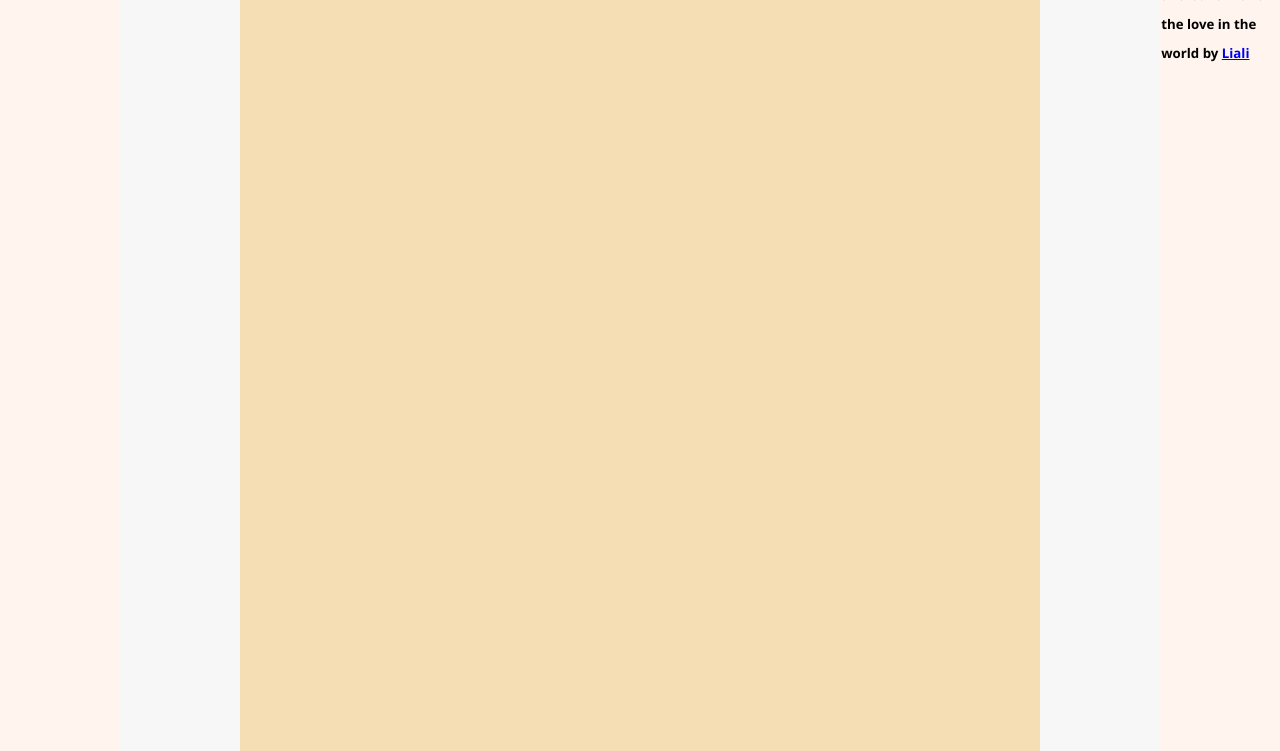
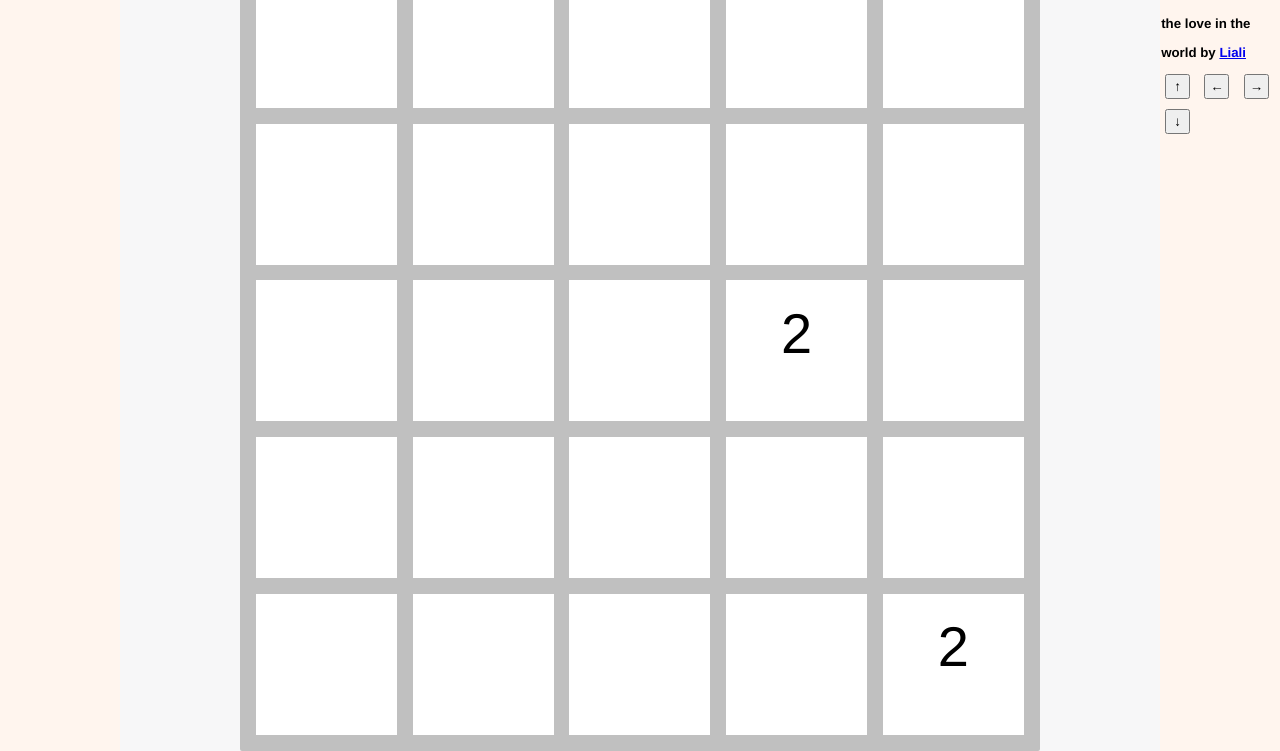
Before and after one commit to Lialil/lialil.github.io, a website: page index.html in a window 1280 px wide. Shown: the part 49-800 px from the top of the page. Drawn offline with Linux system fonts and the light colour scheme.

Commit message:
creating gameInBrowser

```diff
--- a/game.js
+++ b/game.js
@@ -1,11 +1,10 @@
-function game2048(size) {
+function Game2048(size) {
   this.size = size;
   this.field = [];
 }
+// module.exports.Game2048 = Game2048;
 
-module.exports.game2048 = game2048;
-
-game2048.prototype.addTwo = function addTwo() {
+Game2048.prototype.addTwo = function addTwo() {
   const zeroElements = [];
   this.field.forEach((item, index) => {
     if (item === 0) {
@@ -20,67 +19,59 @@ game2048.prototype.addTwo = function addTwo() {
   return false;
 };
 
-game2048.prototype.createField = function createField() {
+Game2048.prototype.createField = function createField() {
   this.field = Array(this.size * this.size).fill(0);
   this.addTwo();
   this.addTwo();
   return this.changeView();
 };
 
-game2048.prototype.fieldSize = function fieldSize(field) {
-  return Math.sqrt(field.length);
+Game2048.prototype.createRow = function createRow(row) {
+  row *= this.size;
+  return this.field.slice(row, row + this.size);
 };
 
-game2048.prototype.createRow = function createRow(row) {
-  const n = this.fieldSize(this.field);
-  row *= n;
-  return this.field.slice(row, row + n);
-};
-
-game2048.prototype.changeView = function changeView() {
-  const n = this.fieldSize(this.field);
+Game2048.prototype.changeView = function changeView() {
   const anotherField = [];
-  for (let i = 0; i < n; i++) {
+  for (let i = 0; i < this.size; i++) {
     const rowOfField = this.createRow(i);
     anotherField[i] = rowOfField;
   }
   return anotherField;
 };
 
-game2048.prototype.replaceValueRow = function replaceValueRow(field, row, column) {
+Game2048.prototype.replaceValueRow = function replaceValueRow(field, row, column) {
   row.forEach((item, index) => {
     field.splice(index + column, 1, row[index]);
   });
 };
 
-game2048.prototype.mirror = function mirror() {
-  const n = this.fieldSize(this.field);
-  for (let i = 0; i < n; i++) {
+Game2048.prototype.mirror = function mirror() {
+  for (let i = 0; i < this.size; i++) {
     const rowOfField = this.createRow(i);
     rowOfField.reverse();
-    this.replaceValueRow(this.field, rowOfField, i * n);
+    this.replaceValueRow(this.field, rowOfField, i * this.size);
   }
 };
 
-game2048.prototype.rotate = function rotate() {
+Game2048.prototype.rotate = function rotate() {
   const newField = [];
-  const n = this.fieldSize(this.field);
-  for (let i = 0; i < n; i++) {
-    for (let j = i; j < n * n; j += n) {
+  for (let i = 0; i < this.size; i++) {
+    for (let j = i; j < this.size * this.size; j += this.size) {
       newField.push(this.field[j]);
     }
   }
   this.replaceValueRow(this.field, newField, 0);
 };
 
-game2048.prototype.moveNoZeroElementsInLeft = function moveNoZeroElementsInLeft(row) {
+Game2048.prototype.moveNoZeroElementsInLeft = function moveNoZeroElementsInLeft(row) {
   const noZeroElements = row.filter(element => element !== 0);
   row.fill(0);
 
   this.replaceValueRow(row, noZeroElements, 0);
 };
 
-game2048.prototype.mergeSameElements = function mergeSameElements(row) {
+Game2048.prototype.mergeSameElements = function mergeSameElements(row) {
   row.forEach((item, index) => {
     if (item !== 0 && item === row[index + 1]) {
       row[index] += row[index];
@@ -90,13 +81,12 @@ game2048.prototype.mergeSameElements = function mergeSameElements(row) {
   this.moveNoZeroElementsInLeft(row);
 };
 
-game2048.prototype.canSwipeInLeft = function canSwipeInLeft(row) {
+Game2048.prototype.canSwipeInLeft = function canSwipeInLeft(row) {
   return row.some((item, index) => item > 0 && (item === row[index + 1] || row[index - 1] === 0));
 };
 
-game2048.prototype.isFreeCell = function isFreeCell() {
-  const n = this.fieldSize(this.field);
-  for (let i = 0; i < n; i++) {
+Game2048.prototype.isFreeCell = function isFreeCell() {
+  for (let i = 0; i < this.size; i++) {
     const rowOfField = this.createRow(i);
     if (this.canSwipeInLeft(rowOfField)) {
       return true;
@@ -105,54 +95,52 @@ game2048.prototype.isFreeCell = function isFreeCell() {
   return false;
 };
 
-game2048.prototype.swipe = function swipe() {
-  const n = this.fieldSize(this.field);
+Game2048.prototype.swipe = function swipe() {
   const check = this.isFreeCell();
-  for (let i = 0; i < n; i++) {
+  for (let i = 0; i < this.size; i++) {
     const rowOfField = this.createRow(i);
     this.moveNoZeroElementsInLeft(rowOfField);
     this.mergeSameElements(rowOfField);
-    this.replaceValueRow(this.field, rowOfField, i * n);
+    this.replaceValueRow(this.field, rowOfField, i * this.size);
   }
   if (check) {
     this.addTwo();
   }
 };
 
-game2048.prototype.gameOver = function gameOver() {
-  const n = this.fieldSize(this.field);
+Game2048.prototype.gameOver = function gameOver() {
   if (this.field.some(element => element === 0)) {
     return false;
   }
-  if (this.field.some((item, index) => item === this.field[index + n])) {
+  if (this.field.some((item, index) => item === this.field[index + this.size])) {
     return false;
   }
-  if (this.field.some((item, i) => this.field[i] === this.field[i + 1] && i + 1 < i + n)) {
+  if (this.field.some((item, i) => this.field[i] === this.field[i + 1] && i + 1 < i + this.size)) {
     return false;
   }
   return true;
 };
 
-game2048.prototype.handleLeft = function handleLeft() {
+Game2048.prototype.handleLeft = function handleLeft() {
   this.swipe(this.field);
   return this.changeView();
 };
 
-game2048.prototype.handleRight = function handleRight() {
+Game2048.prototype.handleRight = function handleRight() {
   this.mirror(this.field);
   this.swipe(this.field);
   this.mirror(this.field);
   return this.changeView();
 };
 
-game2048.prototype.handleUp = function handleUp() {
+Game2048.prototype.handleUp = function handleUp() {
   this.rotate(this.field);
   this.swipe(this.field);
   this.rotate(this.field);
   return this.changeView();
 };
 
-game2048.prototype.handleDown = function handleDown() {
+Game2048.prototype.handleDown = function handleDown() {
   this.rotate(this.field);
   this.mirror(this.field);
   this.swipe(this.field);
--- /dev/null
+++ b/gameInBrowser.js
@@ -0,0 +1,38 @@
+document.addEventListener('DOMContentLoaded', () => {
+  const n = 5;
+  const game = new Game2048(n);
+  const cellWidth = `${8}%`;
+
+  const playingField = document.getElementById('playingField');
+  const showing = function showing(field) {
+    while (playingField.firstChild) {
+      playingField.removeChild(playingField.firstChild);
+    }
+    let t = '';
+    for (let i = 0; i < n; i++) {
+      for (let j = 0; j < n; j++) {
+        if (field[i][j] === 0) {
+          t += "<div class = 'cell'></div>";
+        } else {
+          t += `<div class = 'cell'>${field[i][j]}</div>`;
+        }
+      }
+    }
+    playingField.innerHTML += t;
+    [].forEach.call(document.querySelectorAll('.cell'), (el) => { el.style.width = cellWidth; el.style.height = cellWidth; });
+  };
+  showing(game.createField());
+
+  document.getElementById('up').onclick = function up() {
+    showing(game.handleUp());
+  };
+  document.getElementById('left').onclick = function left() {
+    showing(game.handleLeft());
+  };
+  document.getElementById('right').onclick = function right() {
+    showing(game.handleRight());
+  };
+  document.getElementById('down').onclick = function down() {
+    showing(game.handleDown());
+  };
+});
--- a/form.css
+++ b/index.css
@@ -9,7 +9,7 @@ html {height: 100%;}
 
 body {
   background: #f7f7f8;
-  font-family: 'Segoe UI', sans-serif;
+  font-family: "Clear Sans", "Helvetica Neue", Arial, sans-serif;
   font-size: 20%
   height: 100%;
   line-height: 180%;
@@ -26,11 +26,6 @@ footer {
   padding: 1%;
 }
 
-.pole {
-  background: #f5deb3;
-  height: 100%;
-}
-
 .out {
   background-color: #fff5ee;
   overflow: hidden;
@@ -41,13 +36,40 @@ footer {
   width: 100%;
 }
 
+#playingField {
+  background: #C0C0C0;
+  height: 98%;
+  display: block;
+  border-radius: 2px;
+  padding:1%;
+}
+
+.cell{
+  text-align: center;
+  background-color: #FFFFFF;
+  margin: 1%;
+  padding: 5%;
+  float: left;
+}
+
+.button{
+  width: 25px;
+  height: 25px;
+  margin: 5px;
+}
+
+.but{
+  display: block;
+}
 
 .horisontal .main { display: flex; }
 .horisontal .block { height: 100%; }
 .horisontal .out { max-width: 120px; word-wrap: break-word; }
 .horisontal .middle { margin: auto; }
+.horisontal .cell { font-size: 7vh; }
 
 .vertical .main { display: block; }
 .vertical .block { width: 100%;	}
 .vertical .out { max-height: 60px; }
 .vertical .foot { bottom: 0; position: absolute; }
+.vertical .cell { font-size: 7vw; }
--- a/index.html
+++ b/index.html
@@ -5,8 +5,10 @@
  	<meta name="viewport" content="width=device-width, initial-scale=1.0, maximum-scale=1.0, user-scalable=no">
  	<title>2048</title>
  	<style>  </style>
- 	<link rel="stylesheet" href="form.css">
- 	<script src="form.js"></script>
+ 	<link rel="stylesheet" href="index.css">
+ 	<script src="game.js"></script>
+ 	<script src="index.js"></script>
+ 	<script src="gameInBrowser.js"></script>
 </head>
 <body class="horisontal">
 	<div class="main">
@@ -16,12 +18,18 @@
 			</header>
 		</div>
 		<div class="block middle">
-			<div  class="pole">			</div>
+			<div  id = "playingField"></div>
 		</div>
 		<div class="block out foot">
 			<footer>
 				<h5>© 2018 Designed and built with all the love in the world by <a href="https://vk.com/seitbekoval">Liali</a><h5>
 			</footer>
+			<div class = "but">
+				<input type="button" id="up" class="button" value="&uarr;">
+				<input type="button" id="left" class="button" value="&larr;">
+				<input type="button" id="right" class="button" value="&rarr;">
+				<input type="button" id="down" class="button" value="&darr;">
+			</div>
 		</div>
 	</div>
 </body>
--- a/form.js
+++ b/index.js
@@ -1,12 +1,11 @@
 document.addEventListener('DOMContentLoaded', () => {
-  const changeBlock = function () {
+  const changeBlock = function m() {
     const browserHeight = document.documentElement.clientHeight;
     const browserWidth = document.documentElement.clientWidth;
 
     const body = document.querySelector('body');
 
-    let position; let height; let width; let
-      changedWidth;
+    let position; let height; let width; let changedWidth;
 
     body.classList.remove('horisontal', 'vertical');
 
@@ -27,7 +26,6 @@ document.addEventListener('DOMContentLoaded', () => {
     [].forEach.call(document.querySelectorAll('.out'), (el) => { el.style.width = changedWidth; el.style.height = width; });
   };
 
-
   window.onresize = changeBlock;
   changeBlock();
 });
--- a/play.js
+++ b/play.js
@@ -5,7 +5,7 @@ const rl = readline.createInterface(process.stdin, process.stdout);
 const choise = ['l', 'r', 'u', 'd', 'e'];
 console.log('You can choose:', choise.join(', '));
 
-const Game2048 = require('./game.js').game2048;
+const Game2048 = require('./game.js').Game2048;
 
 const game = new Game2048(4);
 
```
Also changed, not shown: package.json (+7 -4 lines), .eslintrc.js, 1 other file.
